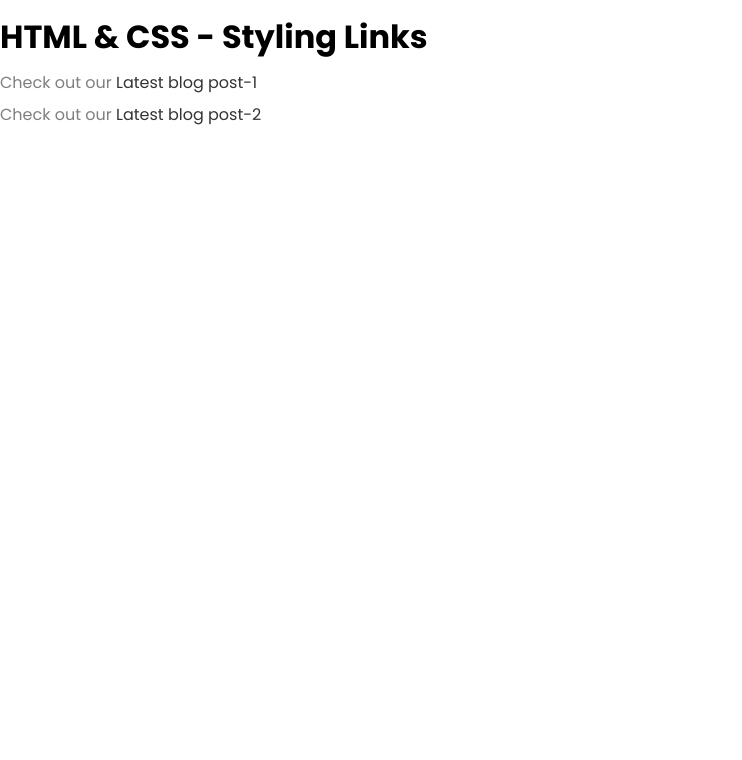
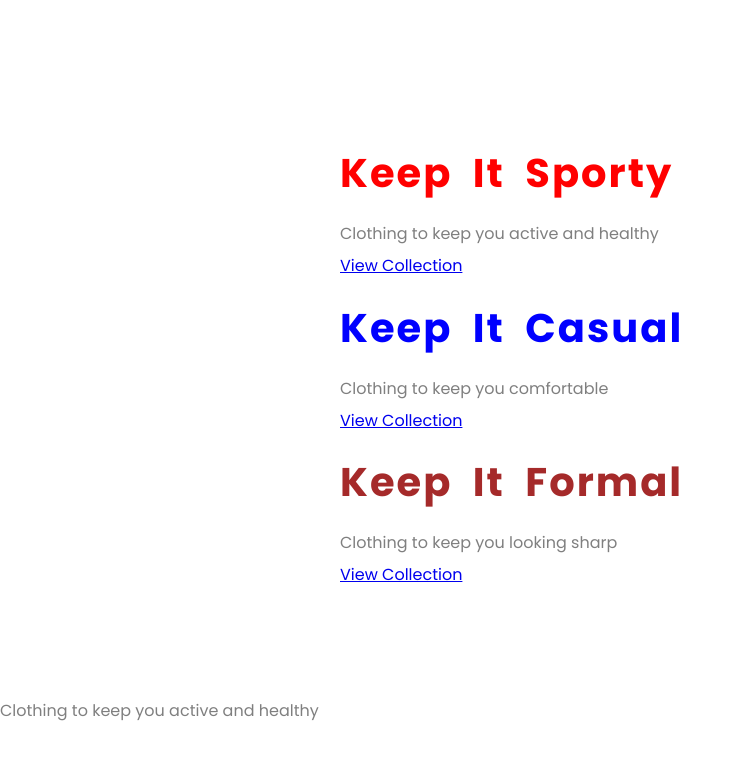
Before and after one commit to Abhijeets01/CSS-Mini-Project-2, a plain HTML site: page index.html in a window 1280 px wide. Shown: the whole page, without its empty margins (0-742 px from the left). Drawn offline with Linux system fonts and the light colour scheme.

Commit message:
Add files via upload

```diff
--- a/css/styles.css
+++ b/css/styles.css
@@ -1,4 +1,6 @@
 @import url('https://fonts.googleapis.com/css2?family=Poppins:ital,wght@0,100;0,200;0,300;0,400;0,500;0,600;0,700;0,800;0,900;1,100;1,200;1,300;1,400;1,500;1,600;1,700;1,800;1,900&family=Roboto:ital,wght@0,100;0,300;0,400;0,500;0,700;0,900;1,100;1,300;1,400;1,500;1,700;1,900&display=swap');
+
+/*  Press Cmd + '?' to comment/uncomment the selected text. */
 
 html,
 body {
@@ -66,7 +68,6 @@ p {
 } */
 
 
-
 /* Font Properties */
 
 h2 {
@@ -89,13 +90,14 @@ h2 {
 4. Element */
 
 /* Background Properties */
-/* .hero-section { */
-/* height: 100vh;
+/* .hero-section {
+   height: 100vh;
    display: flex;
    flex-direction: column;
    justify-content: center;
    align-items: center;
    padding: 0 20px; */
+
 /* Background */
 /* background-color: coral; */
 /* background-image: url('https://images.pexels.com/photos/1172064/pexels-photo-1172064.jpeg?auto=compress&cs=tinysrgb&w=600'); */
@@ -109,12 +111,12 @@ h2 {
 /* background: linear-gradient(to bottom, lightblue, darkblue) */
 /* background: linear-gradient(to right, lightgreen, darkblue) */
 /* background: linear-gradient(to left, lightgreen, darkblue) */
+/* } */
 
-/* } */
 
 /* Styling Links */
 
-a {
+/* a {
    text-decoration: none;
    color: #333333
 }
@@ -133,4 +135,4 @@ a:focus {
 
 a:visited {
    color: coral;
-}
+} */
--- a/index.html
+++ b/index.html
@@ -9,8 +9,8 @@
 </head>
 
 <body>
-   <!-- <div id="container"> -->
-   <!-- <div>
+   <div id="container">
+      <div>
          <h2 class="sporty">Keep It Sporty</h2>
          <p>Clothing to keep you active and healthy</p>
          <a href="#">View Collection</a>
@@ -26,13 +26,14 @@
          <a href="#">View Collection</a>
       </div>
    </div>
-   <p>Clothing to keep you active and healthy</p> -->
+   <p>Clothing to keep you active and healthy</p>
    <!-- Styling Links -->
-   <div class="hero-section">
+   <!-- Press Cmd + '?' to comment/uncomment the selected text. -->
+   <!-- <div class="hero-section">
       <h1>HTML & CSS - Styling Links</h1>
       <p>Check out our <a href="#">Latest blog post-1</a></p>
       <p>Check out our <a href="post.html">Latest blog post-2</a></p>
-   </div>
+   </div> -->
 </body>
 
 </html>
```
